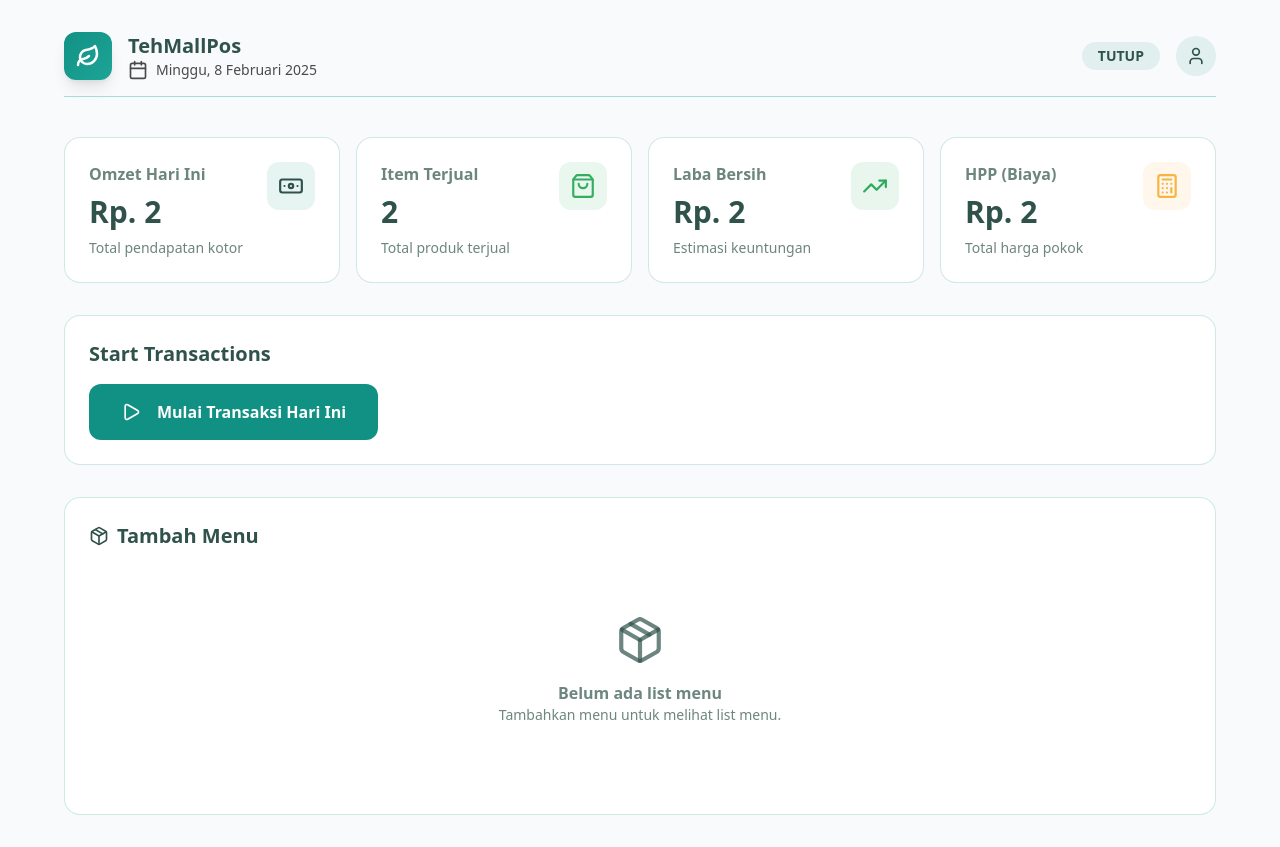
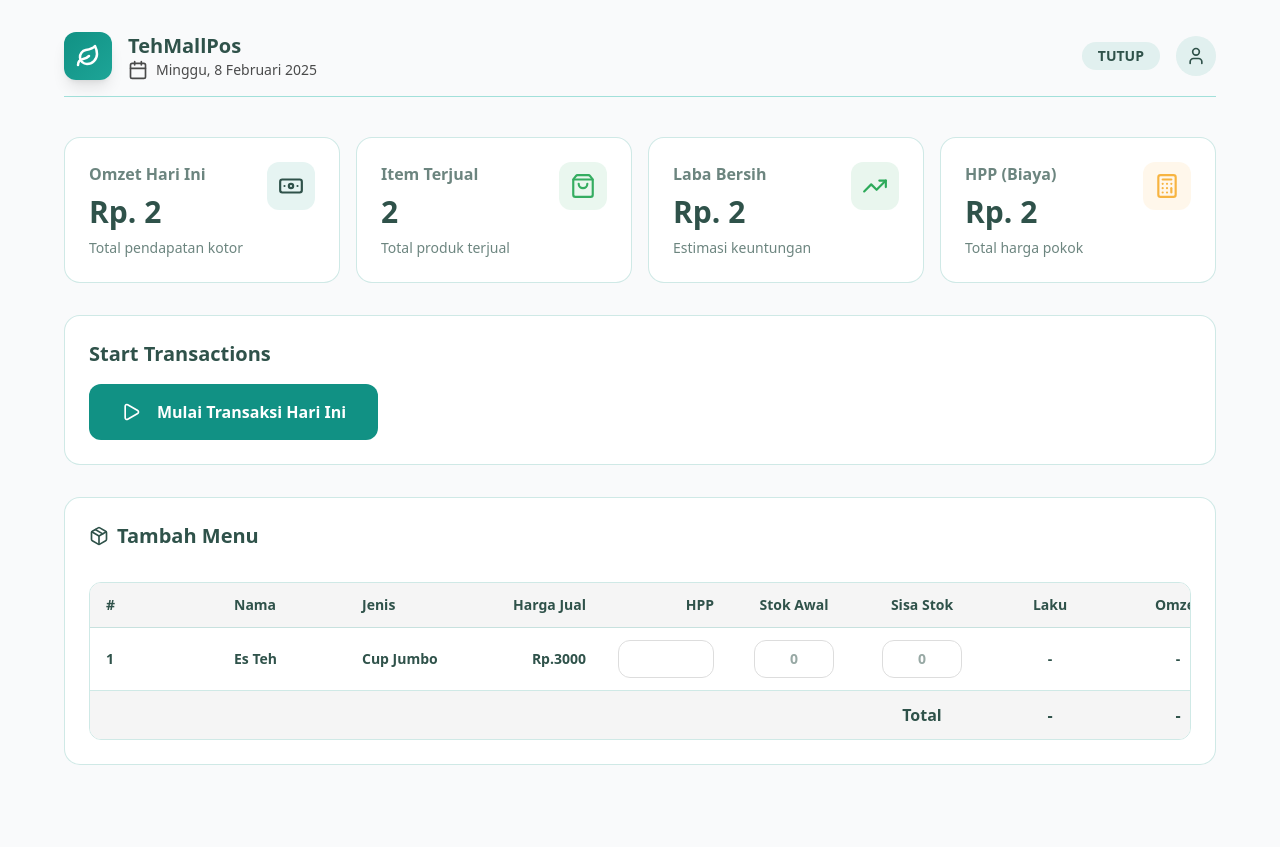
Before and after one commit to Rfn18/ES_TEH_MALL-CLIENT, a React (Vite) app: page /dashboard in a window 1280 px wide. After the commit the page ends 800 px from the top, so only its background shows below. Built offline with nearby package versions, Linux system fonts and the light colour scheme.

Commit message:
feat: add table and form transactions

```diff
--- a/src/App.css
+++ b/src/App.css
@@ -5,3 +5,9 @@
 .auth-gradient {
   background: linear-gradient(135deg, #119184 0%, hsl(174 70% 38%) 100%);
 }
+
+input::-webkit-outer-spin-button,
+input::-webkit-inner-spin-button {
+  -webkit-appearance: none;
+  margin: 0;
+}
--- a/src/page/dashboard.tsx
+++ b/src/page/dashboard.tsx
@@ -129,31 +129,75 @@ export const UserDashboard = () => {
             <Package size={20} /> Tambah Menu
           </h1>
         </div>
-        {/* <div className="relative overflow-x-auto border border-[#119184]/20  rounded-xl mt-8">
-          <table className="w-full text-[#2f524a] ">
-            <thead className="font-semibold text-sm text-left p-2 bg-neutral-100  border-b border-[#119184]/20 ">
+        <div className="relative w-full overflow-x-auto border border-[#119184]/20 rounded-xl mt-8">
+          <table className="table-fixed min-w-7xl text-[#2f524a]">
+            <thead className="font-semibold text-sm text-left bg-neutral-100 border-b border-[#119184]/20">
               <tr>
-                <th className="px-6 py-3">KD-Menu</th>
-                <th>Nama</th>
-                <th>Jenis</th>
-                <th>Harga</th>
+                <th className="px-4 py-3 w-28">#</th>
+                <th className="px-4 py-3 w-28">Nama</th>
+                <th className="px-4 py-3 w-28">Jenis</th>
+                <th className="px-4 py-3 w-28 text-right">Harga Jual</th>
+                <th className="px-4 py-3 w-28 text-right">HPP</th>
+                <th className="px-4 py-3 w-28 text-center">Stok Awal</th>
+                <th className="px-4 py-3 w-28 text-center">Sisa Stok</th>
+                <th className="px-4 py-3 w-28 text-center">Laku</th>
+                <th className="px-4 py-3 w-28 text-center">Omzet</th>
+                <th className="px-4 py-3 w-28 text-center">HPP Total</th>
               </tr>
             </thead>
-            <tbody className="font-semibold text-sm text-left p-2  ">
-              <tr className="border-b border-[#119184]/20 text-heading whitespace-nowrap">
-                <td className="px-6 py-3">MNU-270326-1</td>
-                <td>Es Teh</td>
-                <td>Cup Jumbo</td>
-                <td>Rp. 3000</td>
+
+            <tbody className="font-semibold text-sm">
+              <tr className="border-b border-[#119184]/20 whitespace-nowrap">
+                <td className="px-4 py-3">1</td>
+                <td className="px-4 py-3">Es Teh</td>
+                <td className="px-4 py-3">Cup Jumbo</td>
+                <td className="px-4 py-3 text-right">Rp.3000</td>
+                <td className="px-4 py-3 text-right">
+                  <input
+                    type="number"
+                    className="w-full py-2 px-4 text-right focus:outline-2 focus:outline-offset-2 focus:outline-[#3b3b3b] focus:border-[#3b3b3b] text-sm border border-[#ddd] rounded-xl"
+                  />
+                </td>
+                <td className="px-4 py-3 text-center">
+                  <input
+                    type="number"
+                    placeholder="0"
+                    className="w-20 py-2 px-4 text-center focus:outline-2 focus:outline-offset-2 focus:outline-[#3b3b3b] focus:border-[#3b3b3b] text-sm border border-[#ddd] rounded-xl"
+                  />
+                </td>
+                <td className="px-4 py-3 text-center">
+                  <input
+                    type="number"
+                    placeholder="0"
+                    className="w-20 py-2 px-4 text-center focus:outline-2 focus:outline-offset-2 focus:outline-[#3b3b3b] focus:border-[#3b3b3b] text-sm border border-[#ddd] rounded-xl"
+                  />
+                </td>
+                <td className="px-4 py-3 text-center">-</td>
+                <td className="px-4 py-3 text-center">-</td>
+                <td className="px-4 py-3 text-center">-</td>
               </tr>
             </tbody>
+            <tfoot className="table-fixed min-w-7xl text-[#2f524a] bg-neutral-100">
+              <tr>
+                <th></th>
+                <th></th>
+                <th></th>
+                <th></th>
+                <th></th>
+                <th></th>
+                <th className="px-4 py-3 w-28">Total</th>
+                <th className="px-4 py-3 w-28">-</th>
+                <th className="px-4 py-3 w-28">-</th>
+                <th className="px-4 py-3 w-28">-</th>
+              </tr>
+            </tfoot>
           </table>
-        </div> */}
-        <div className="self-center flex flex-col h-60 items-center justify-center text-[#2f524a]/70  ">
+        </div>
+        {/* <div className="self-center flex flex-col h-60 items-center justify-center text-[#2f524a]/70  ">
           <Package size={50} />
           <h1 className="font-semibold mt-4">Belum ada list menu</h1>
           <p className="text-sm">Tambahkan menu untuk melihat list menu.</p>
-        </div>
+        </div> */}
       </div>
     </div>
   );
```
